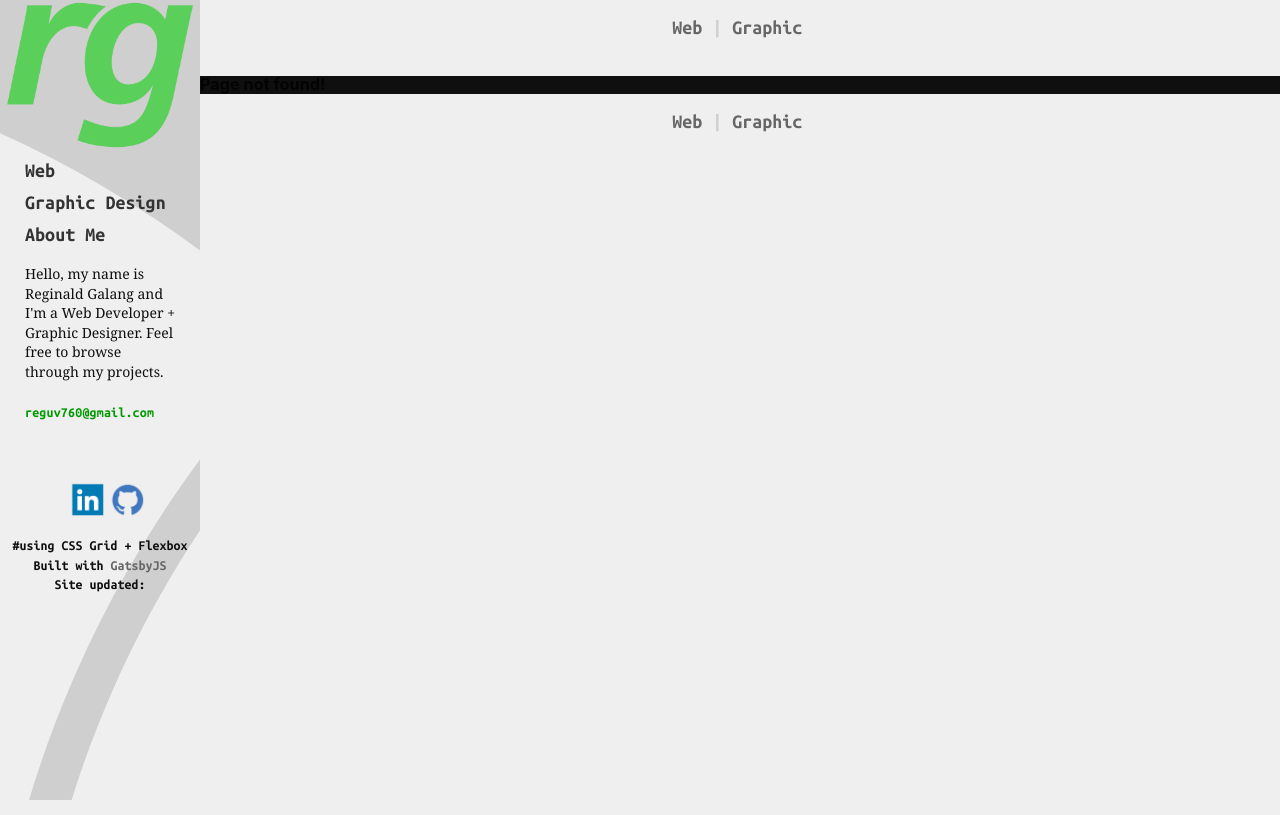
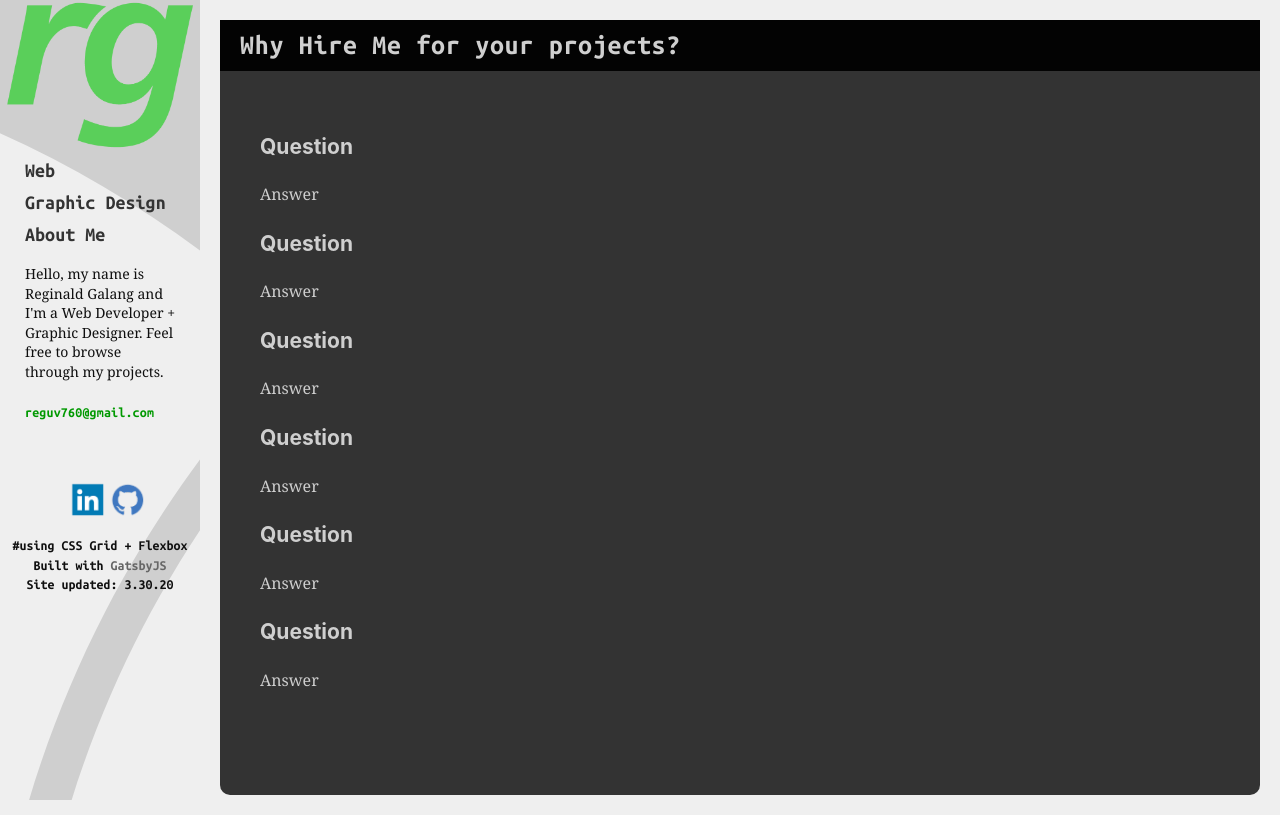
Before and after one commit to reguv760/portfolio, a Gatsby site: page /hireme in a window 1280 px wide. Before the commit this address had no page. Built offline with nearby package versions, Linux system fonts and the light colour scheme; Gatsby itself is replaced by a stand-in of ours.

Commit message:
add hireme page + content; disable for this deploy

```diff
--- a/src/components/Sidebar.js
+++ b/src/components/Sidebar.js
@@ -41,6 +41,12 @@
               Graphic Design
             </Link>
           </li>
+
+          {/* <li>
+            <Link to="/hireme" activeStyle={{ color: "#33cf33" }}>
+              Hire Me!
+            </Link>
+          </li> */}
 
           <li>
             <Link to="/about" activeStyle={{ color: "#33cf33" }}>
--- a/src/css/modules/portfolio.scss
+++ b/src/css/modules/portfolio.scss
@@ -152,7 +152,9 @@
     }
   }
 
-  /* about me */
+  /* about me + hire me*/
+
+  &__hireMe,
   &__aboutMe {
     width: 100%;
     min-height: 88vh;
--- /dev/null
+++ b/src/pages/hireme.js
@@ -0,0 +1,65 @@
+import React from "react"
+import Helmet from "react-helmet"
+import styled from "styled-components"
+import { StaticQuery, graphql } from "gatsby"
+
+import Layout from "./../components/layout"
+
+import Sidebar from "./../components/Sidebar"
+import MobileNav from "./../components/MobileNav"
+import PageContainer from "./../components/PageContainer"
+import ContainerHeader from "./../components/ContainerHeader"
+
+// page structure:::
+import PageFooter from "./../components/PageFooter"
+
+//stuff:::
+import HireMe from "./../projects/HireMe"
+// this defines the main section component:::
+const MainSection = styled.section`
+  width: 100%;
+  background-color: #efefef;
+`
+
+// this is the structure for index.html (or root directory)
+// template this structure for other pages
+const HirePage = () => (
+  <StaticQuery
+    query={graphql`
+      query hireTitleQuery {
+        site {
+          siteMetadata {
+            title
+            siteUpdateDate
+          }
+        }
+      }
+    `}
+    render={data => (
+      <Layout>
+        <Helmet title={data.site.siteMetadata.title + ": hire me"} />
+
+        <div className="mainContainer">
+          <Sidebar siteUpdateDate={data.site.siteMetadata.siteUpdateDate} />
+
+          {/* only visible when < Tablet */}
+          <MobileNav />
+
+          <PageContainer name="container">
+            <ContainerHeader />
+
+            <MainSection>
+              <HireMe />
+            </MainSection>
+
+            <PageFooter
+              siteUpdateDate={data.site.siteMetadata.siteUpdateDate}
+            />
+          </PageContainer>
+        </div>
+      </Layout>
+    )}
+  />
+)
+
+export default HirePage
--- a/src/projects/HairExt.js
+++ b/src/projects/HairExt.js
@@ -55,11 +55,11 @@
             </li>
 
             <li className="portfolio__website-container--subcontent">
-              <Img
+              {/* <Img
                 fluid={data.mobileThumbnail.childImageSharp.fluid}
                 alt="thumbnail"
-              />
-              {/* <img src={hairIpad} alt="thumbnail" /> */}
+              /> */}
+              <img src={hairIpad} alt="thumbnail" />
             </li>
           </ul>
         </div>
--- /dev/null
+++ b/src/projects/HireMe.js
@@ -0,0 +1,42 @@
+import React from "react"
+
+import { StaticQuery, graphql } from "gatsby"
+
+const HireMe = () => (
+  <div className="portfolio">
+    <ul className="portfolio__headerTitle">
+      <li className="aboutMe">
+        <h2>Why Hire Me for your projects?</h2>
+      </li>
+    </ul>
+
+    <div className="portfolio__hireMe">
+      <div className="row">
+        <div className="col">
+          <h4>Question</h4>
+          <p>Answer</p>
+
+          <h4>Question</h4>
+          <p>Answer</p>
+
+          <h4>Question</h4>
+          <p>Answer</p>
+
+          <h4>Question</h4>
+          <p>Answer</p>
+
+          <h4>Question</h4>
+          <p>Answer</p>
+
+          <h4>Question</h4>
+          <p>Answer</p>
+        </div>
+      </div>
+    </div>
+  </div>
+)
+
+export default HireMe
+
+// create graphql as a const
+// to search for images + thumbnails
```
Also changed, not shown: src/components/MobileNav.js (+31 -0 lines), src/projects/AboutMe.js (+2 -19 lines).
